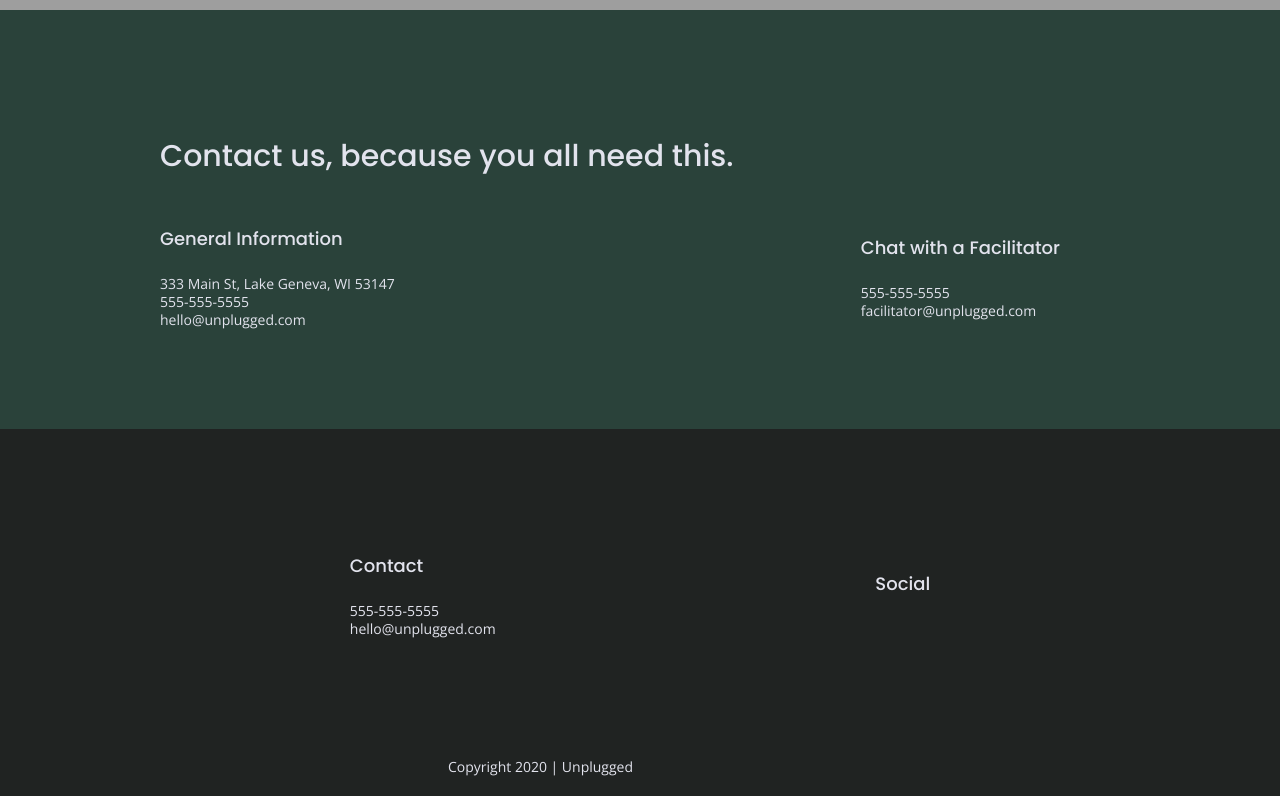
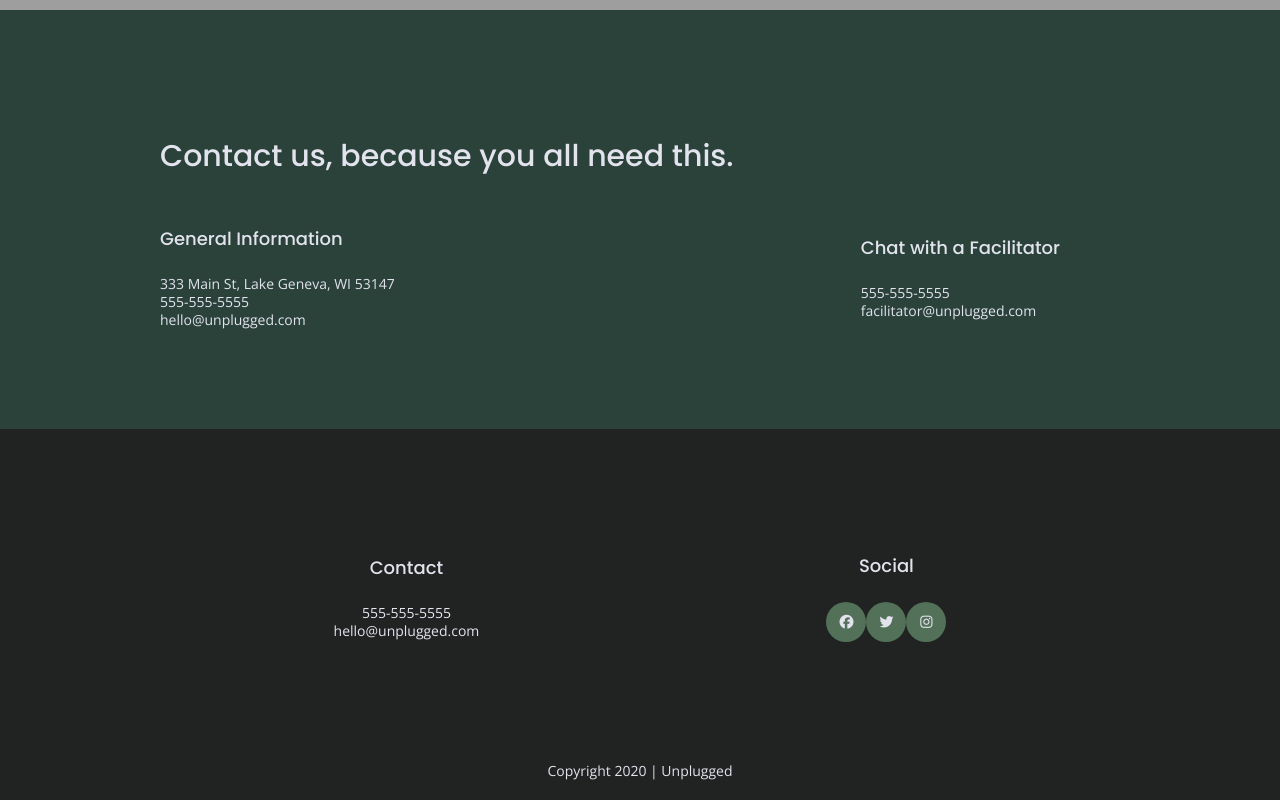
Before and after one commit to sarah-k-allen/206-unplugged-retreat, a website: page about/index.html in a window 1280 px wide. Shown: the part 946-1746 px from the top of the page. Drawn offline with nearby package versions, Linux system fonts and the light colour scheme; grey boxes are pictures that could not be loaded.

Commit message:
Added social icons and styles

```diff
--- a/about/index.html
+++ b/about/index.html
@@ -33,7 +33,11 @@
   <header>
     <div class="content-wrapper">
 
-      <a href="#"><img src="" alt="unplugged logo"></a>
+      <figure>
+        <a href="#">
+          <img src="../img/unplugged-logo.png" alt="unplugged logo">
+        </a>
+      </figure>
 
       <div class="header-divider"></div>
 
@@ -98,9 +102,9 @@
           <div class="social">
             <h4>Social</h4>
             <div class="social-icons">
-              <p><a href="https://www.facebook.com/yoursite" target="_blank"></a></p>
-              <p><a href="https://www.twitter.com/yoursite" target="_blank"></a></p>
-              <p><a href="https://www.instagram.com/yoursite" target="_blank"></a></p>
+              <p><a href="https://www.facebook.com/yoursite" target="_blank"><i class="fab fa-facebook"></i></a></p>
+              <p><a href="https://www.twitter.com/yoursite" target="_blank"><i class="fab fa-twitter"></i></a></p>
+              <p><a href="https://www.instagram.com/yoursite" target="_blank"><i class="fab fa-instagram"></i></a></p>
             </div>
           </div>
         </div>
--- a/css/main.css
+++ b/css/main.css
@@ -202,6 +202,11 @@ header figure {
   flex-flow: row wrap;
 }
 
+footer {
+  text-align: center;
+  flex-direction: column;
+}
+
 footer .social-icons {
   display: flex;
   justify-content: space-around;
@@ -212,6 +217,10 @@ footer .social-icons p {
   display: flex;
   justify-content: center;
   align-items: center;
+  background-color: #527158;
+  border-radius: 50%;
+  width: 40px;
+  height: 40px;
 }
 
 footer .content-wrapper {
@@ -315,6 +324,7 @@ input[type=button] {
 
 .features p {
   margin: 0;
+  text-align: center;
 }
 
 .features h2{
```
Also changed, not shown: faq/index.html (+8 -4 lines), index.html (+3 -3 lines).
